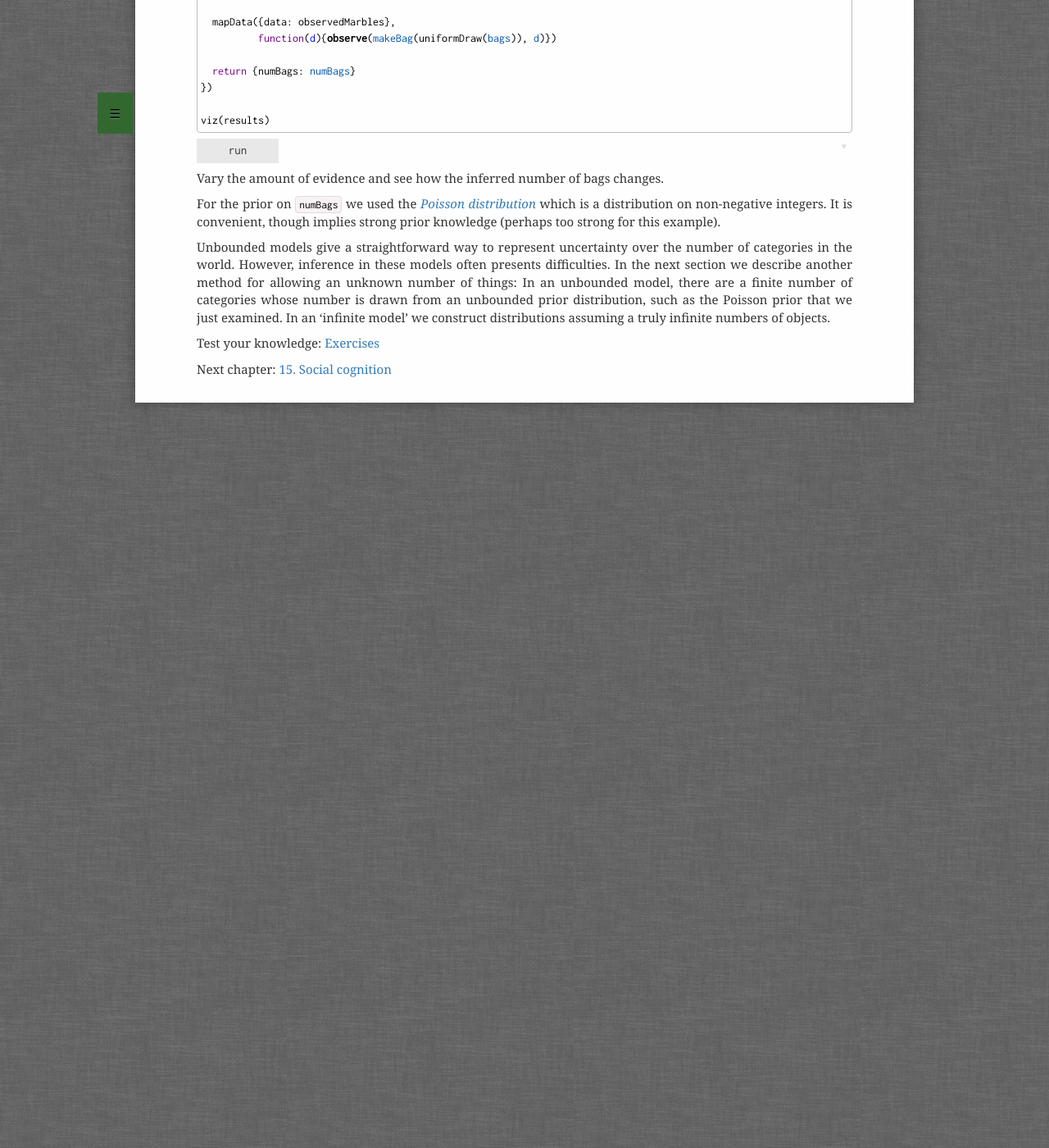
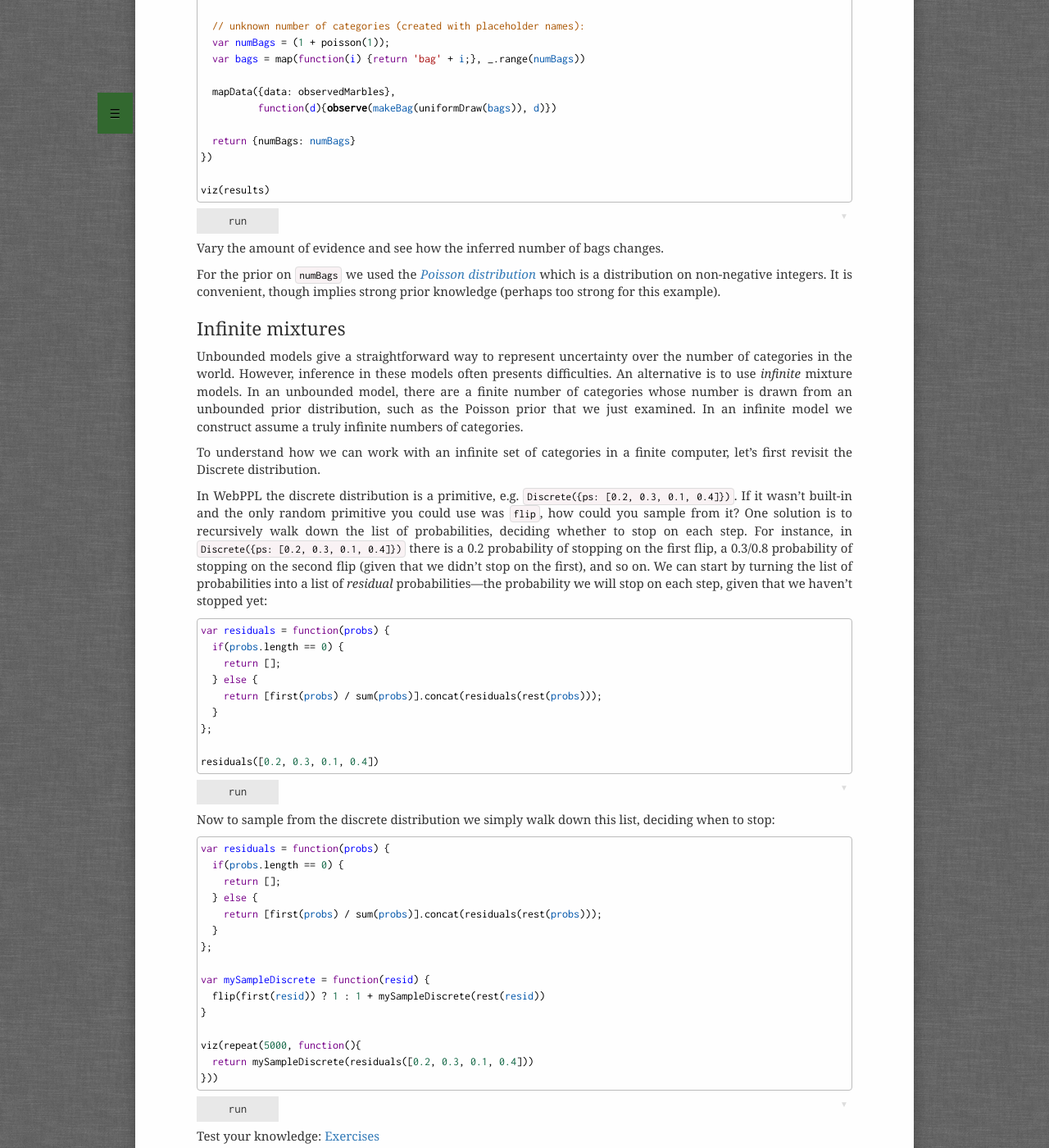
Before and after one commit to probmods/probmods2, a Jekyll site: the page built from chapters/mixture-models.md, in a window 1280 px wide and 1400 px high, scrolled down 6372 px. Shown: the whole window at 82% size. Built offline with Jekyll 4.4.1, drawn with Linux system fonts in a browser that asks for light colours; a script that is not in the unit is left out; some of the changed text lies outside the part shown.

Commit message:
tweak a few things in chapters

```diff
--- a/chapters/mixture-models.md
+++ b/chapters/mixture-models.md
@@ -322,7 +322,7 @@
 
 viz(results)
 ~~~~
-How does the inferred number of coins change as the amount of data grows? Why?
+How does the inferred number of coins change as the amount of data grows? Why? (Note that we have used the `rejection` inference method. Inference in unbounded mixture models can be very tricky because a different choice of dimensionality leads to different options for the category of each observation. For instance, in the case of Metropolis-Hastings this means that proposals to reduce the number of categories are almost always rejected -- mixing is impossibly slow.)
 
 We could extend this model by allowing it to infer that there are more than two coins. However, no evidence requires us to posit three or more coins (we can always explain the data as "a heads coin and a tails coin"). Instead, let us apply the same idea to the marbles examples above:
 
@@ -355,6 +355,45 @@
 
 For the prior on `numBags` we used the [*Poisson distribution*](http://en.wikipedia.org/wiki/Poisson_distribution) which is a distribution on  non-negative integers. It is convenient, though implies strong prior knowledge (perhaps too strong for this example).
 
-Unbounded models give a straightforward way to represent uncertainty over the number of categories in the world. However, inference in these models often presents difficulties. In the next section we describe another method for allowing an unknown number of things: In an unbounded model, there are a finite number of categories whose number is drawn from an unbounded prior distribution, such as the Poisson prior that we just examined. In an 'infinite model' we construct distributions assuming a truly infinite numbers of objects.
+## Infinite mixtures
+
+Unbounded models give a straightforward way to represent uncertainty over the number of categories in the world. However, inference in these models often presents difficulties. An alternative is to use *infinite* mixture models. In an unbounded model, there are a finite number of categories whose number is drawn from an unbounded prior distribution, such as the Poisson prior that we just examined. In an infinite model we construct assume a truly infinite numbers of categories.
+
+To understand how we can work with an infinite set of categories in a finite computer, let's first revisit the Discrete distribution.
+
+In WebPPL the discrete distribution is a primitive, e.g. `Discrete({ps: [0.2, 0.3, 0.1, 0.4]})`. If it wasn't built-in and the only random primitive you could use was `flip`, how could you sample from it? One solution is to recursively walk down the list of probabilities, deciding whether to stop on each step. For instance, in `Discrete({ps: [0.2, 0.3, 0.1, 0.4]})` there is a 0.2 probability of stopping on the first flip, a 0.3/0.8 probability of stopping on the second flip (given that we didn't stop on the first), and so on. We can start by turning the list of probabilities into a list of *residual* probabilities---the probability we will stop on each step, given that we haven't stopped yet:
+
+~~~~
+var residuals = function(probs) {
+  if(probs.length == 0) {
+    return [];
+  } else {
+    return [first(probs) / sum(probs)].concat(residuals(rest(probs)));
+  }
+};
+
+residuals([0.2, 0.3, 0.1, 0.4])
+~~~~
+
+Now to sample from the discrete distribution we simply walk down this list, deciding when to stop:
+
+~~~~
+var residuals = function(probs) {
+  if(probs.length == 0) {
+    return [];
+  } else {
+    return [first(probs) / sum(probs)].concat(residuals(rest(probs)));
+  }
+};
+
+var mySampleDiscrete = function(resid) {
+  flip(first(resid)) ? 1 : 1 + mySampleDiscrete(rest(resid))
+}
+
+viz(repeat(5000, function(){
+  return mySampleDiscrete(residuals([0.2, 0.3, 0.1, 0.4]))
+}))
+~~~~
+
 
 Test your knowledge: [Exercises]({{site.baseurl}}/exercises/mixture-models.html)
```
Also changed, not shown: chapters/145-non-parametric-models.md (+1 -1 lines), chapters/occams-razor.md (+3 -5 lines).
